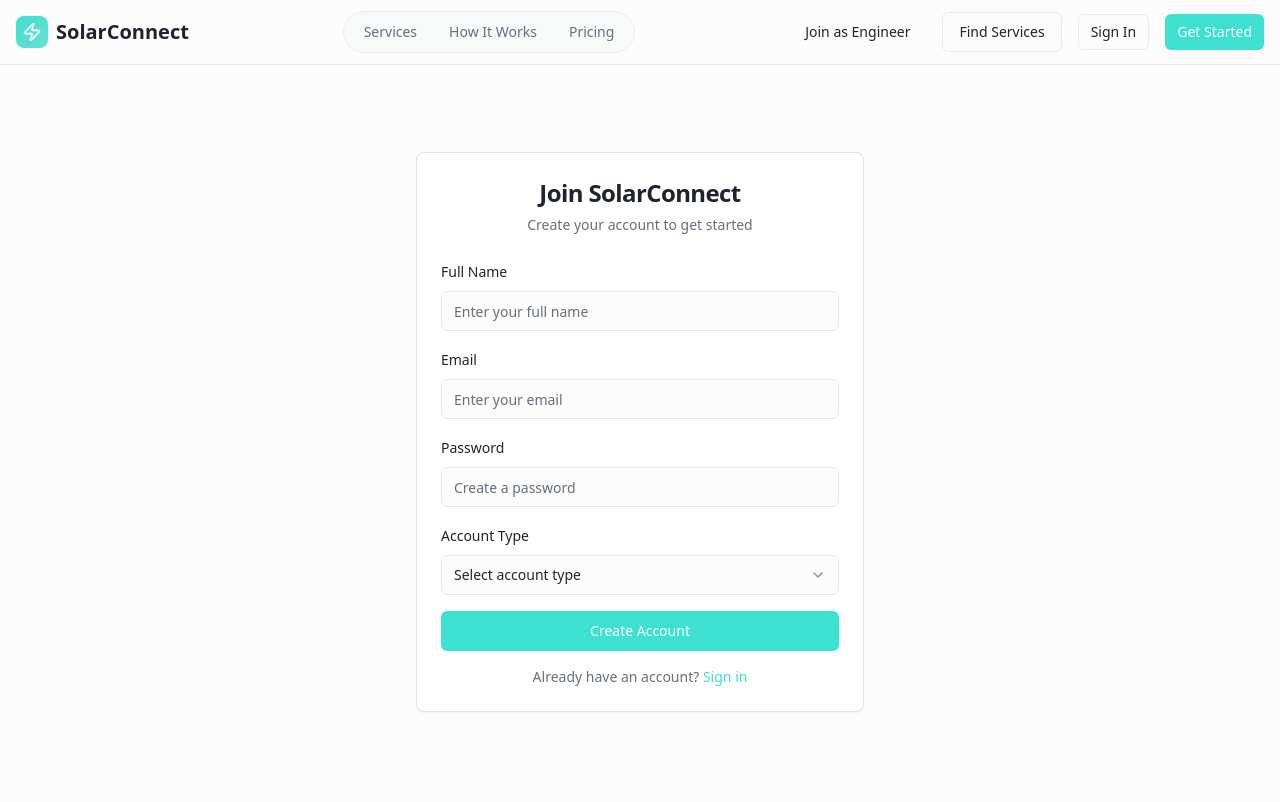
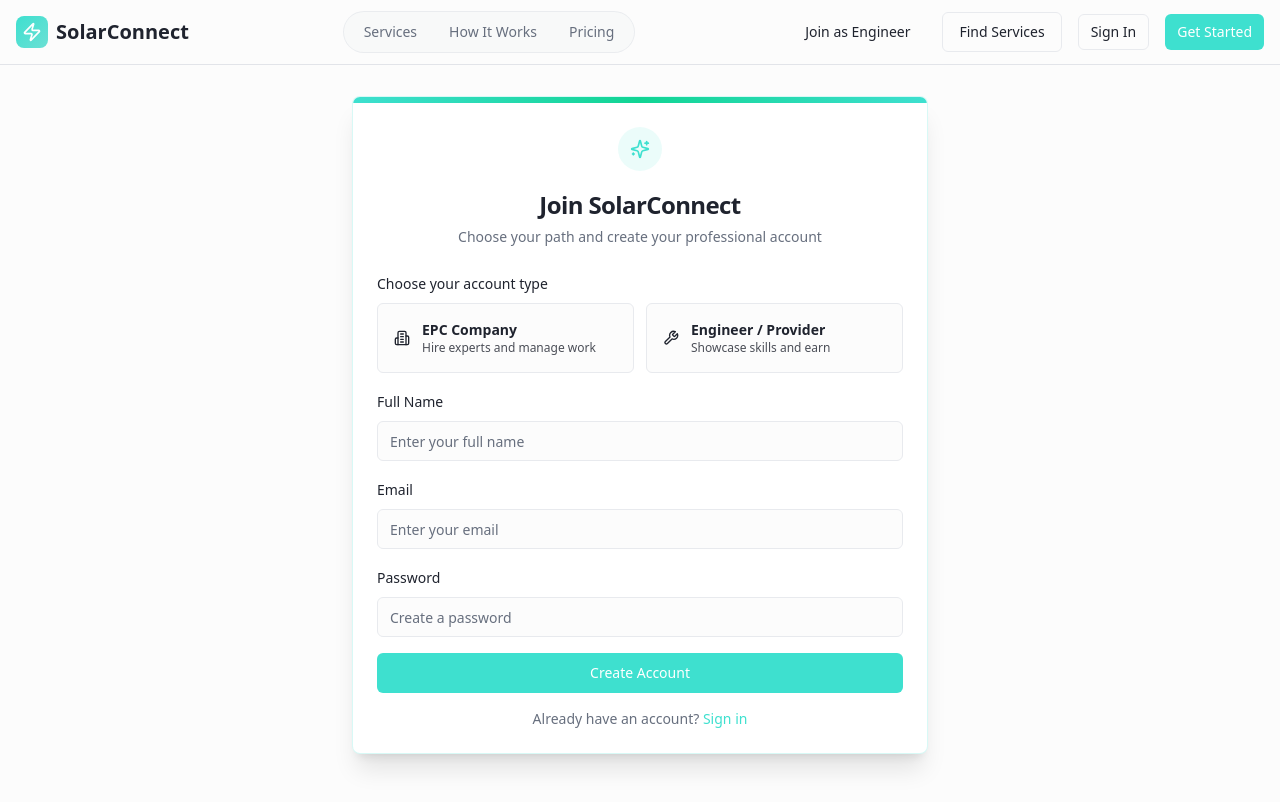
Before and after one commit to helioshiftsolar-ship-it/solar-crew-connect, a React (Vite) app: page /signup in a window 1280 px wide. Built offline with nearby package versions, Linux system fonts and the light colour scheme.

Commit message:
Changes
Co-authored-by: helioshiftsolar-ship-it <239119724+helioshiftsolar-ship-it@users.noreply.github.com>

```diff
--- a/src/components/ProjectUpdateDialog.tsx
+++ b/src/components/ProjectUpdateDialog.tsx
@@ -279,6 +279,7 @@ export const ProjectUpdateDialog = ({
   if (!deal) return null;
 
   const isProvider = userRole === 'provider';
+  const completedMilestones = milestones.filter((milestone) => milestone.completed).length;
 
   return (
     <Dialog open={open} onOpenChange={onOpenChange}>
@@ -373,7 +374,20 @@ export const ProjectUpdateDialog = ({
 
           {/* Milestones */}
           <div className="space-y-3">
-            <Label>Project Milestones</Label>
+            <div className="flex items-center justify-between gap-3">
+              <div>
+                <Label>Project Milestones</Label>
+                <p className="mt-1 text-xs text-muted-foreground">
+                  {completedMilestones} of {milestones.length} completed
+                </p>
+              </div>
+              {completedMilestones > 0 && (
+                <div className="flex items-center gap-1.5 rounded-full bg-primary/10 px-3 py-1 text-xs font-semibold text-primary">
+                  <Sparkles className="h-3.5 w-3.5" />
+                  +{completedMilestones * 25} progress XP
+                </div>
+              )}
+            </div>
             <div className="space-y-2">
               {milestones.length === 0 ? (
                 <p className="text-sm text-muted-foreground p-3 bg-muted/30 rounded-lg">
@@ -383,7 +397,7 @@ export const ProjectUpdateDialog = ({
                 milestones.map((milestone) => (
                   <div
                     key={milestone.id}
-                    className="flex items-center gap-3 p-3 bg-muted/30 rounded-lg border border-border/50"
+                    className={`flex items-center gap-3 rounded-lg border p-3 transition-colors ${milestone.completed ? 'border-primary/30 bg-primary/5' : 'border-border/50 bg-muted/30'}`}
                   >
                     <Checkbox
                       checked={milestone.completed}
@@ -394,7 +408,7 @@ export const ProjectUpdateDialog = ({
                       {milestone.title}
                     </span>
                     {milestone.completed && (
-                      <CheckCircle className="w-4 h-4 text-green-500" />
+                      <CheckCircle className="w-4 h-4 text-primary" />
                     )}
                     {isProvider && (
                       <Button
--- a/src/pages/Signup.tsx
+++ b/src/pages/Signup.tsx
@@ -3,12 +3,11 @@ import { Button } from "@/components/ui/button";
 import { Card, CardHeader, CardTitle, CardDescription, CardContent } from "@/components/ui/card";
 import { Input } from "@/components/ui/input";
 import { Label } from "@/components/ui/label";
-import { Select, SelectContent, SelectItem, SelectTrigger, SelectValue } from "@/components/ui/select";
 import { Alert, AlertDescription } from "@/components/ui/alert";
 import { Link, useNavigate } from "react-router-dom";
 import { useToast } from "@/hooks/use-toast";
 import { supabase } from "@/integrations/supabase/client";
-import { Gift } from "lucide-react";
+import { Building2, CheckCircle2, Gift, Sparkles, Wrench } from "lucide-react";
 
 export default function Signup() {
   const [email, setEmail] = useState("");
@@ -141,11 +140,15 @@ export default function Signup() {
   };
 
   return (
-    <div className="min-h-screen bg-background pt-16 flex items-center justify-center px-4">
-      <Card className="w-full max-w-md">
+    <div className="min-h-screen bg-background pt-24 pb-12 flex items-center justify-center px-4">
+      <Card className="w-full max-w-xl overflow-hidden border-primary/20 shadow-xl">
+        <div className="h-1.5 bg-gradient-to-r from-primary via-accent to-primary" />
         <CardHeader className="text-center">
+          <div className="mx-auto mb-3 flex h-11 w-11 items-center justify-center rounded-full bg-primary/10 text-primary">
+            <Sparkles className="h-5 w-5" />
+          </div>
           <CardTitle className="text-2xl font-bold text-foreground">Join SolarConnect</CardTitle>
-          <CardDescription>Create your account to get started</CardDescription>
+          <CardDescription>Choose your path and create your professional account</CardDescription>
         </CardHeader>
         <CardContent>
           {referralCode && (
@@ -157,6 +160,37 @@ export default function Signup() {
             </Alert>
           )}
           <form onSubmit={handleSignup} className="space-y-4">
+            <div className="space-y-2">
+              <Label>Choose your account type</Label>
+              <div className="grid grid-cols-1 gap-3 sm:grid-cols-2">
+                <Button
+                  type="button"
+                  variant={userType === "epc_company" ? "default" : "outline"}
+                  onClick={() => setUserType("epc_company")}
+                  className="h-auto justify-start gap-3 px-4 py-4 text-left"
+                >
+                  <Building2 className="h-5 w-5 shrink-0" />
+                  <span className="flex-1">
+                    <span className="block font-semibold">EPC Company</span>
+                    <span className="block text-xs opacity-80">Hire experts and manage work</span>
+                  </span>
+                  {userType === "epc_company" && <CheckCircle2 className="h-4 w-4 shrink-0" />}
+                </Button>
+                <Button
+                  type="button"
+                  variant={userType === "engineer" ? "default" : "outline"}
+                  onClick={() => setUserType("engineer")}
+                  className="h-auto justify-start gap-3 px-4 py-4 text-left"
+                >
+                  <Wrench className="h-5 w-5 shrink-0" />
+                  <span className="flex-1">
+                    <span className="block font-semibold">Engineer / Provider</span>
+                    <span className="block text-xs opacity-80">Showcase skills and earn</span>
+                  </span>
+                  {userType === "engineer" && <CheckCircle2 className="h-4 w-4 shrink-0" />}
+                </Button>
+              </div>
+            </div>
             <div className="space-y-2">
               <Label htmlFor="fullName">Full Name</Label>
               <Input
@@ -189,18 +223,6 @@ export default function Signup() {
                 required
               />
             </div>
-            <div className="space-y-2">
-              <Label htmlFor="userType">Account Type</Label>
-              <Select value={userType} onValueChange={setUserType} required>
-                <SelectTrigger>
-                  <SelectValue placeholder="Select account type" />
-                </SelectTrigger>
-                <SelectContent>
-                  <SelectItem value="epc_company">EPC Company</SelectItem>
-                  <SelectItem value="engineer">Engineer/Freelancer</SelectItem>
-                </SelectContent>
-              </Select>
-            </div>
             <Button type="submit" className="w-full" disabled={loading}>
               {loading ? "Creating account..." : "Create Account"}
             </Button>
```
